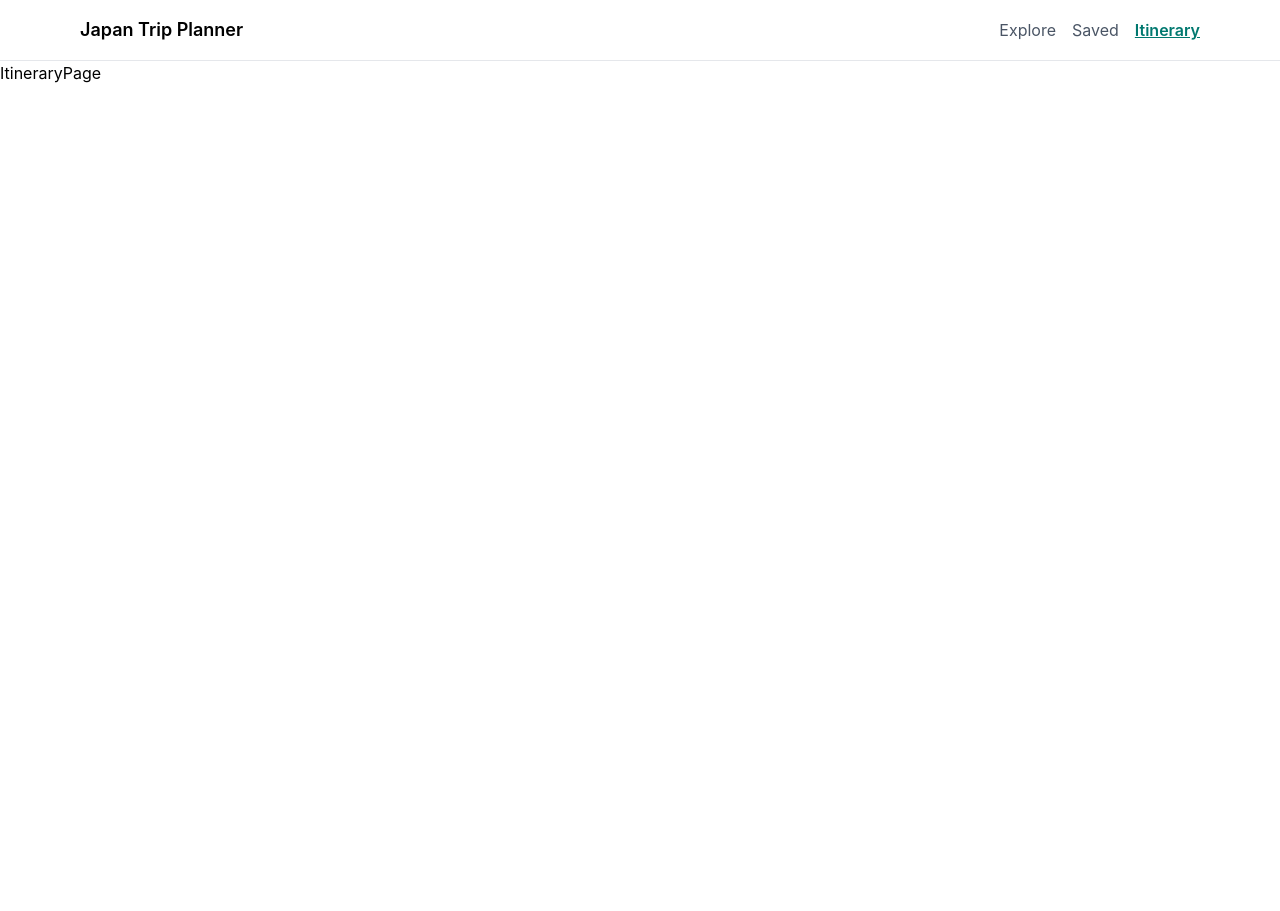
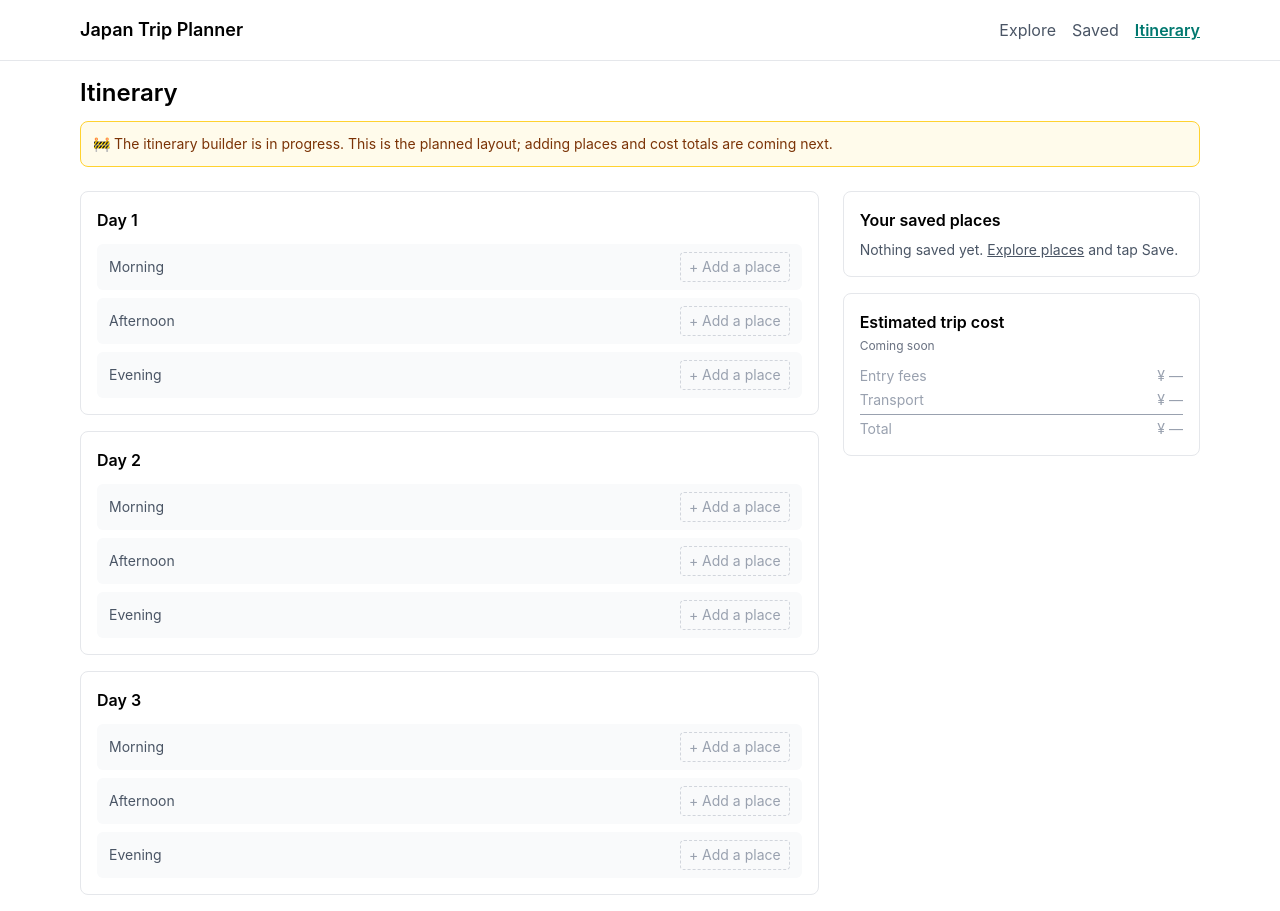
Before and after one commit to komaln26/japan-trip-planner, a React (Vite) app: page /itinerary in a window 1280 px wide. Before the commit the page ends 800 px from the top, so only its background shows below. Built offline with nearby package versions, Linux system fonts and the light colour scheme.

Commit message:
Add Itinerary page placeholder UI

```diff
--- a/src/hooks/useItinerary.ts
+++ b/src/hooks/useItinerary.ts
@@ -0,0 +1,19 @@
+import { useLocalStorage } from "./useLocalStorage";
+import type { ItineraryItem } from "../types";
+
+export function useItinerary() {
+    const [items, setItems] = useLocalStorage<ItineraryItem[]>('itinerary', [])
+    const addItem = (destinationId: string, day: number) => {
+        const newItem = { id: crypto.randomUUID(), destinationId, day, time: '' }
+        setItems([...items, newItem])
+    }
+    const removeItem = (id: string) => {
+        setItems(items.filter((item) => item.id !== id))
+    }
+
+    const moveItem = (id: string, day: number) => {
+        setItems(items.map((item) => (item.id === id ? { ...item, day } : item)))
+    }
+
+    return { items, addItem, removeItem, moveItem }
+}
--- a/src/pages/ItineraryPage.tsx
+++ b/src/pages/ItineraryPage.tsx
@@ -1,7 +1,76 @@
+import { Link } from "react-router-dom"
+import { destinations } from "../data/destinations"
+import { useLocalStorage } from "../hooks/useLocalStorage"
+
+const DAYS = [1, 2, 3]
+const SLOTS = ["Morning", "Afternoon", "Evening"]
 
 const ItineraryPage = () => {
+    const [savedIds] = useLocalStorage<string[]>('saved-ids', [])
+    const savedDestinations = destinations.filter((d) => savedIds.includes(d.id))
+
     return (
-        <div>ItineraryPage</div>
+        <main className="mx-auto max-w-6xl p-4">
+            <h1 className="text-2xl font-semibold">Itinerary</h1>
+
+            <div className="mt-3 rounded-lg border border-amber-300 bg-amber-50 p-3 text-sm text-amber-900">
+                🚧 The itinerary builder is in progress. This is the planned layout; adding places and cost totals are coming next.
+            </div>
+
+            <div className="mt-6 grid grid-cols-1 gap-6 lg:grid-cols-3">
+                {/* Day-by-day plan */}
+                <section className="space-y-4 lg:col-span-2">
+                    {DAYS.map((day) => (
+                        <div key={day} className="rounded-lg border border-gray-200 p-4">
+                            <h2 className="font-semibold">Day {day}</h2>
+                            <ul className="mt-3 space-y-2">
+                                {SLOTS.map((slot) => (
+                                    <li key={slot} className="flex items-center justify-between rounded-md bg-gray-50 px-3 py-2 text-sm">
+                                        <span className="text-gray-600">{slot}</span>
+                                        <button
+                                            disabled
+                                            className="cursor-not-allowed rounded border border-dashed border-gray-300 px-2 py-1 text-gray-400"
+                                        >
+                                            + Add a place
+                                        </button>
+                                    </li>
+                                ))}
+                            </ul>
+                        </div>
+                    ))}
+                </section>
+
+                {/* Side panel */}
+                <aside className="space-y-4">
+                    <div className="rounded-lg border border-gray-200 p-4">
+                        <h2 className="font-semibold">Your saved places</h2>
+                        {savedDestinations.length === 0 ? (
+                            <p className="mt-2 text-sm text-gray-600">
+                                Nothing saved yet. <Link to="/" className="underline">Explore places</Link> and tap Save.
+                            </p>
+                        ) : (
+                            <ul className="mt-2 space-y-1 text-sm">
+                                {savedDestinations.map((d) => (
+                                    <li key={d.id} className="rounded bg-gray-50 px-3 py-2">
+                                        {d.name}
+                                    </li>
+                                ))}
+                            </ul>
+                        )}
+                    </div>
+
+                    <div className="rounded-lg border border-gray-200 p-4">
+                        <h2 className="font-semibold">Estimated trip cost</h2>
+                        <p className="mt-1 text-xs text-gray-500">Coming soon</p>
+                        <dl className="mt-3 space-y-1 text-sm text-gray-400">
+                            <div className="flex justify-between"><dt>Entry fees</dt><dd>¥ —</dd></div>
+                            <div className="flex justify-between"><dt>Transport</dt><dd>¥ —</dd></div>
+                            <div className="flex justify-between border-t pt-1"><dt>Total</dt><dd>¥ —</dd></div>
+                        </dl>
+                    </div>
+                </aside>
+            </div>
+        </main>
     )
 }
 
```
